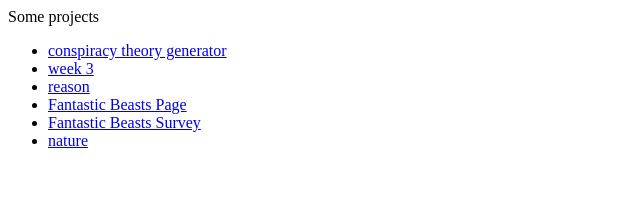
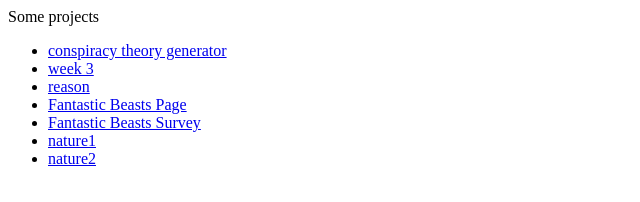
Before and after one commit to zlwilson/zlwilson.github.io, a plain HTML site: page directory.html in a window 1280 px wide. Shown: the full height of the page, 0-640 px from the left. Drawn offline with Linux system fonts and the light colour scheme.

Commit message:
another fractal

```diff
--- a/directory.html
+++ b/directory.html
@@ -11,6 +11,7 @@
 		<li><a href="audio/reading.mp3" target="_blank">reason</a></li>
 		<li><a href="visa4/index.html" target="blank">Fantastic Beasts Page</a></li>
 		<li><a href="https://www.questionpro.com/t/AN7UrZbWT6" target="blank">Fantastic Beasts Survey</a></li>
-		<li><a href="media/fractal.gif" target="blank">nature</a></li>
+		<li><a href="media/fractal.gif" target="blank">nature1</a></li>
+		<li><a href="media/fractal2.gif" target="blank">nature2</a></li>
 	</ul>
 </body>
```
Also changed, not shown: media/fractal2.gif (added).
